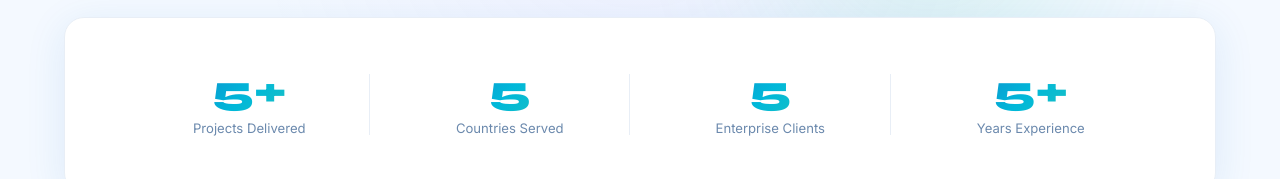
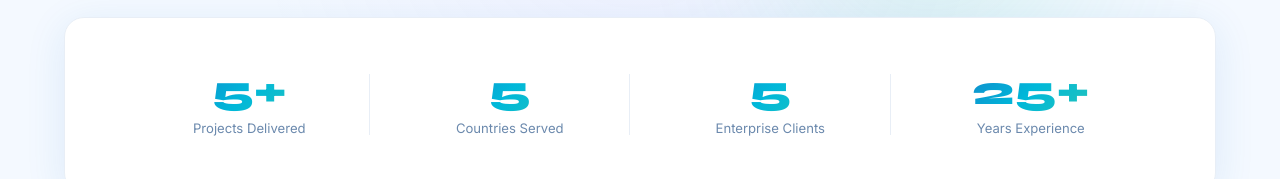
Before and after one commit to mukarramjan488-ctrl/me, a plain HTML site: page softnex-website.html in a window 1280 px wide. Shown: the part 783-962 px from the top of the page. Drawn offline with Linux system fonts and the light colour scheme.

Commit message:
Update softnex-website.html

```diff
--- a/softnex-website.html
+++ b/softnex-website.html
@@ -825,7 +825,7 @@
       <div class="stat-label">Enterprise Clients</div>
     </div>
     <div class="stat-item">
-      <div class="stat-num grad-text">5+</div>
+      <div class="stat-num grad-text">25+</div>
       <div class="stat-label">Years Experience</div>
     </div>
   </div>
```
